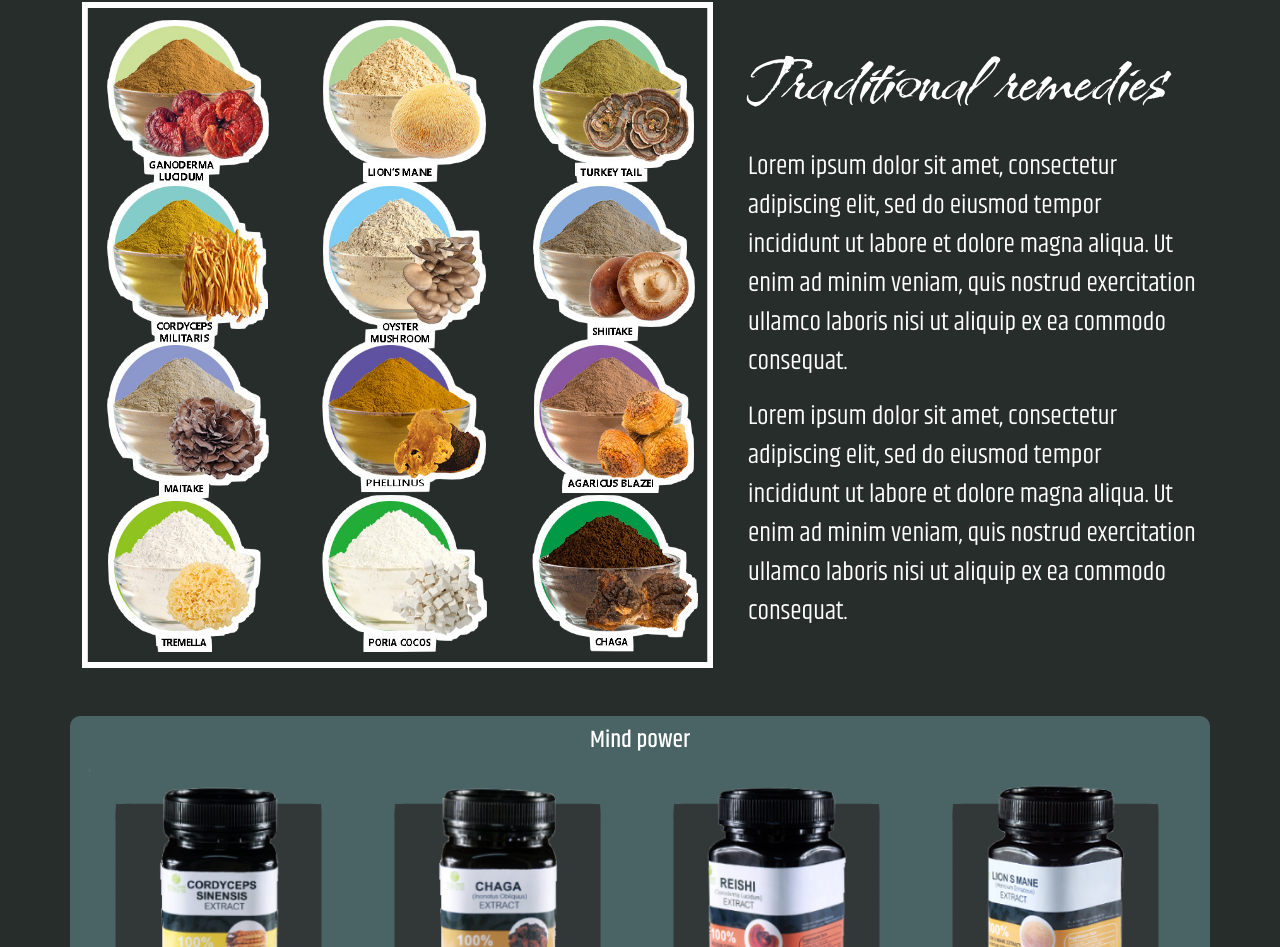
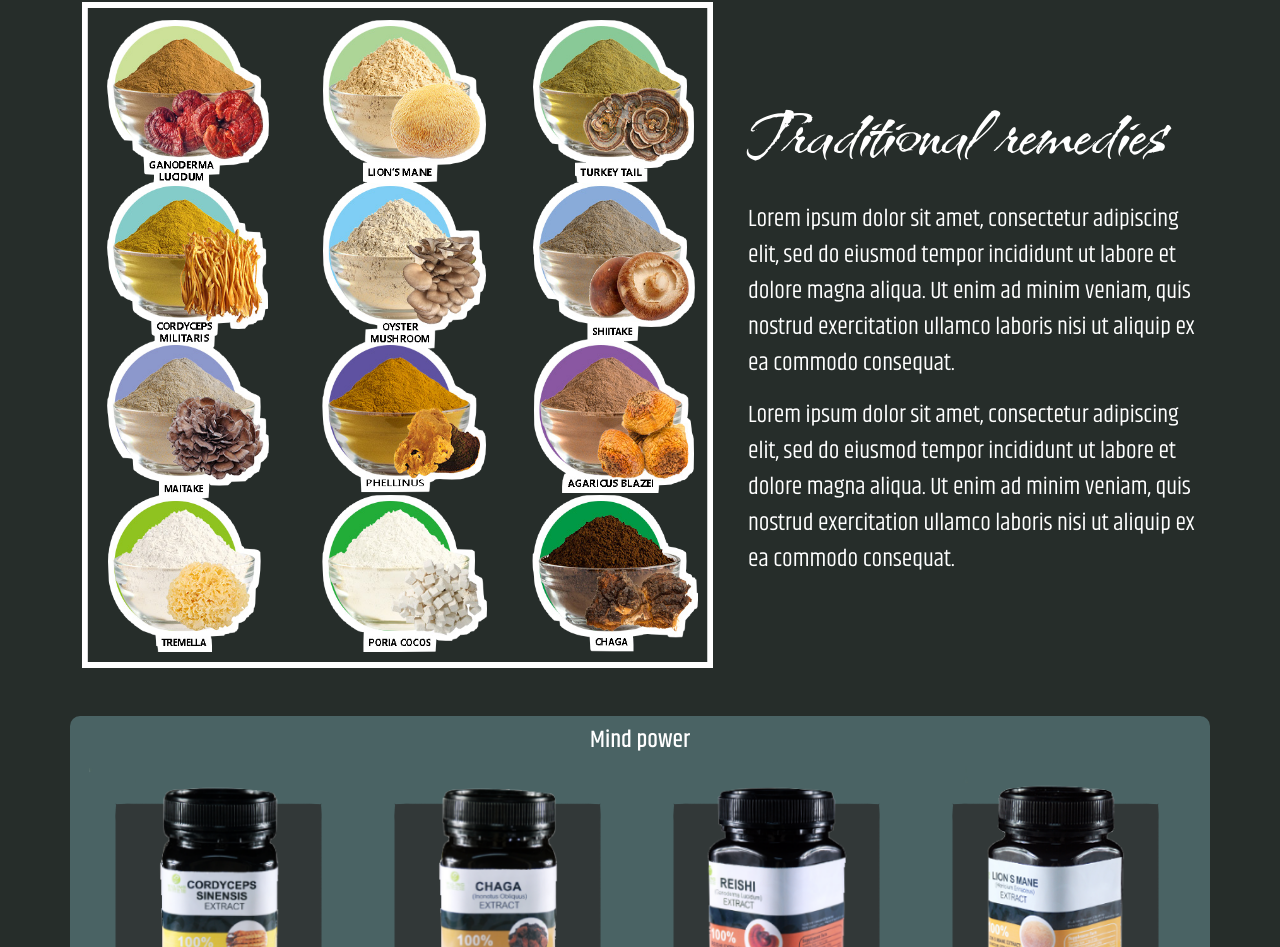
Before and after one commit to IulianC95/monochrome-health-way, a Next.js app: page / in a window 1280 px wide. Shown: the part 1392-2339 px from the top of the page. Built offline with nearby package versions, Linux system fonts and the light colour scheme.

Commit message:
final v1.01

```diff
--- a/src/app/layout.jsx
+++ b/src/app/layout.jsx
@@ -1,16 +1,14 @@
-import './globals.scss'
-
-
+import './globals.scss';
 
 export const metadata = {
-  title: 'Create Next App',
+  title: 'Health Way',
   description: 'Generated by create next app',
-}
+};
 
 export default function RootLayout({ children }) {
   return (
     <html lang="en">
-      <body >{children}</body>
+      <body>{children}</body>
     </html>
-  )
+  );
 }
--- a/src/app/styles/main/_about.scss
+++ b/src/app/styles/main/_about.scss
@@ -39,10 +39,11 @@
 
     p {
       font-family: 'Khand';
-      font-size: 26px;
+      font-size: 18px;
       color: $white;
 
       @include media-breakpoint-up(lg) {
+        font-size: 24px;
       }
     }
   }
```
